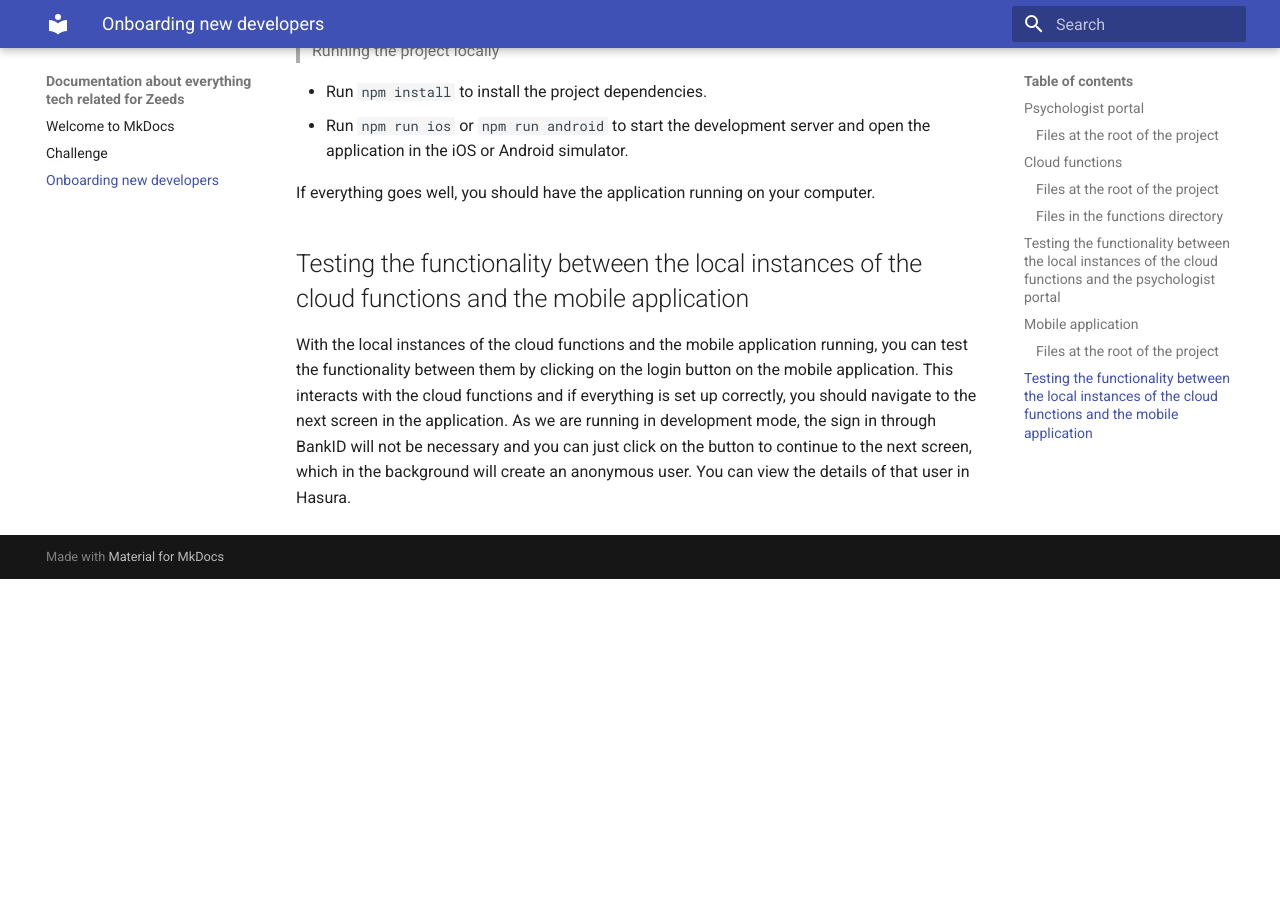
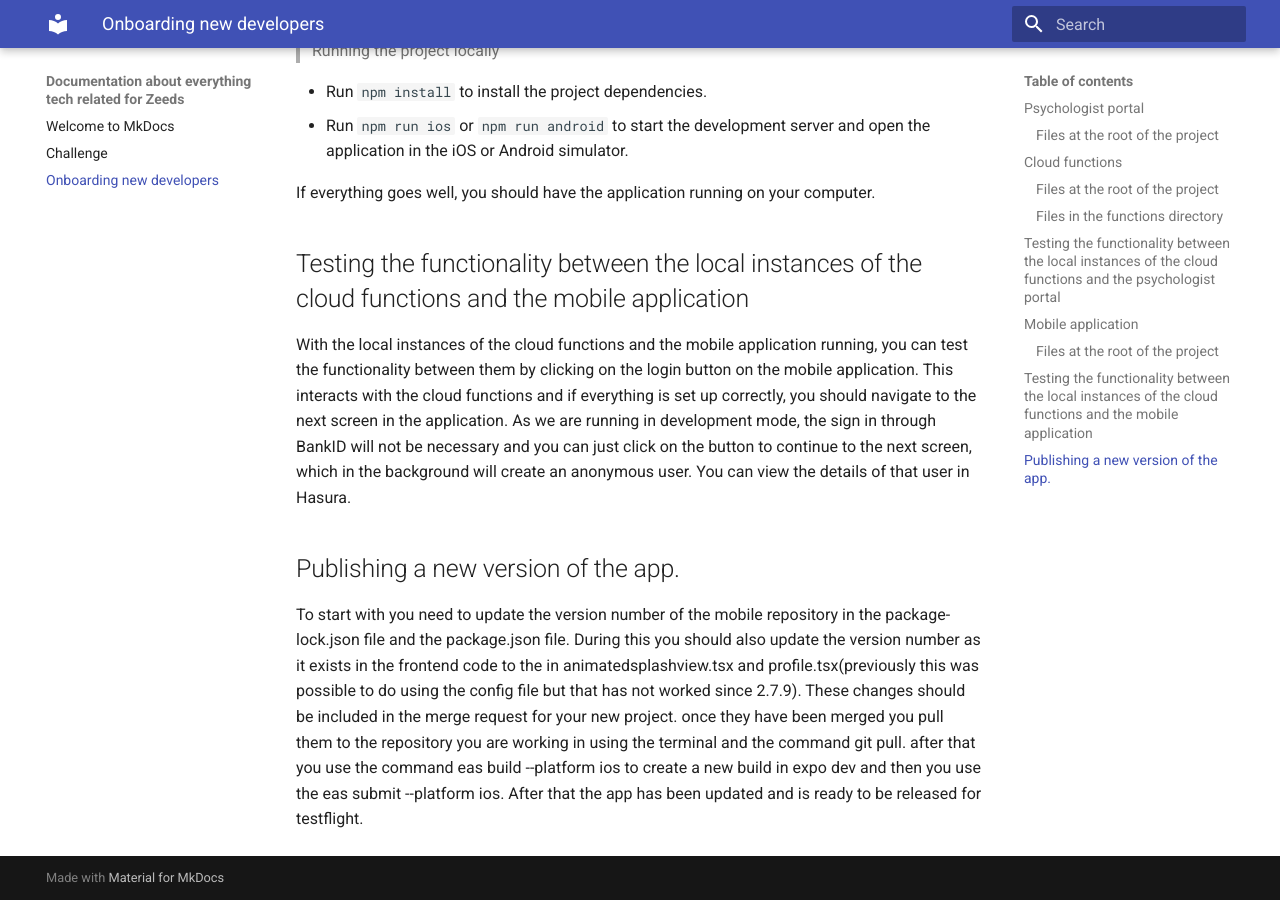
Before and after one commit to ZeedsApp/zeedsapp.github.io, an MkDocs documentation site: the page built from docs/onboarding.md, in a window 1280 px wide and 900 px high, scrolled down 6824 px. Built offline with MkDocs 1.6.1 and Material for MkDocs 9.7.7, drawn with Linux system fonts in a browser that asks for light colours; before the commit the page ends 7403 px from its top, so only the background shows below that.

Commit message:
Update onboarding.md

```diff
--- a/docs/onboarding.md
+++ b/docs/onboarding.md
@@ -174,3 +174,8 @@ If everything goes well, you should have the application running on your compute
 ## Testing the functionality between the local instances of the cloud functions and the mobile application
 
 With the local instances of the cloud functions and the mobile application running, you can test the functionality between them by clicking on the login button on the mobile application. This interacts with the cloud functions and if everything is set up correctly, you should navigate to the next screen in the application. As we are running in development mode, the sign in through BankID will not be necessary and you can just click on the button to continue to the next screen, which in the background will create an anonymous user. You can view the details of that user in Hasura.
+
+
+
+## Publishing a new version of the app.
+To start with you need to update the version number of the mobile repository in the package-lock.json file and the package.json file. During this you should also update the version number as it exists in the frontend code to the in animatedsplashview.tsx and profile.tsx(previously this was possible to do using the config file but that has not worked since 2.7.9). These changes should be included in the merge request for your new project. once they have been merged you pull them to the repository you are working in using the terminal and the command git pull. after that you use the command eas build --platform ios to create a new build in expo dev and then you use the eas submit --platform ios. After that the app has been updated and is ready to be released for testflight.
```
